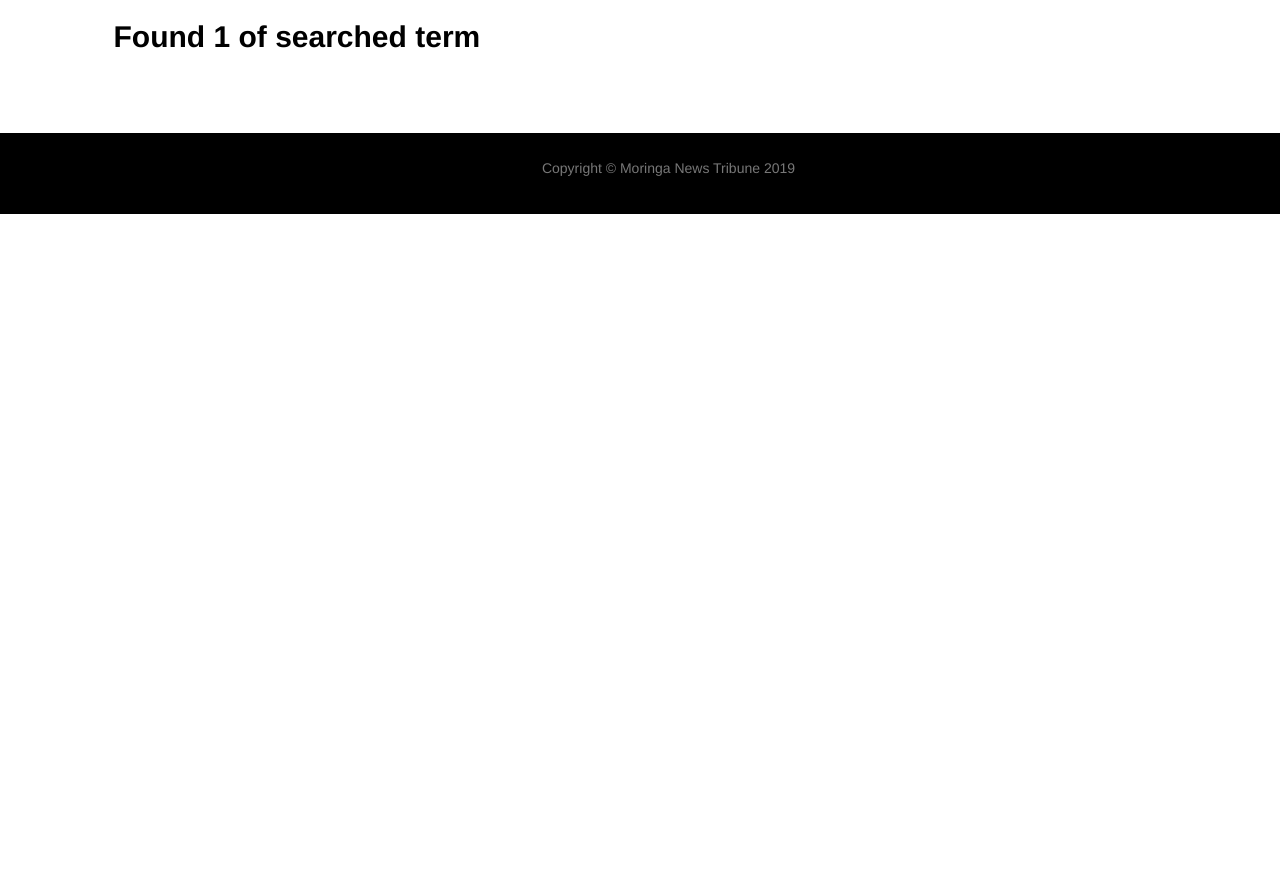
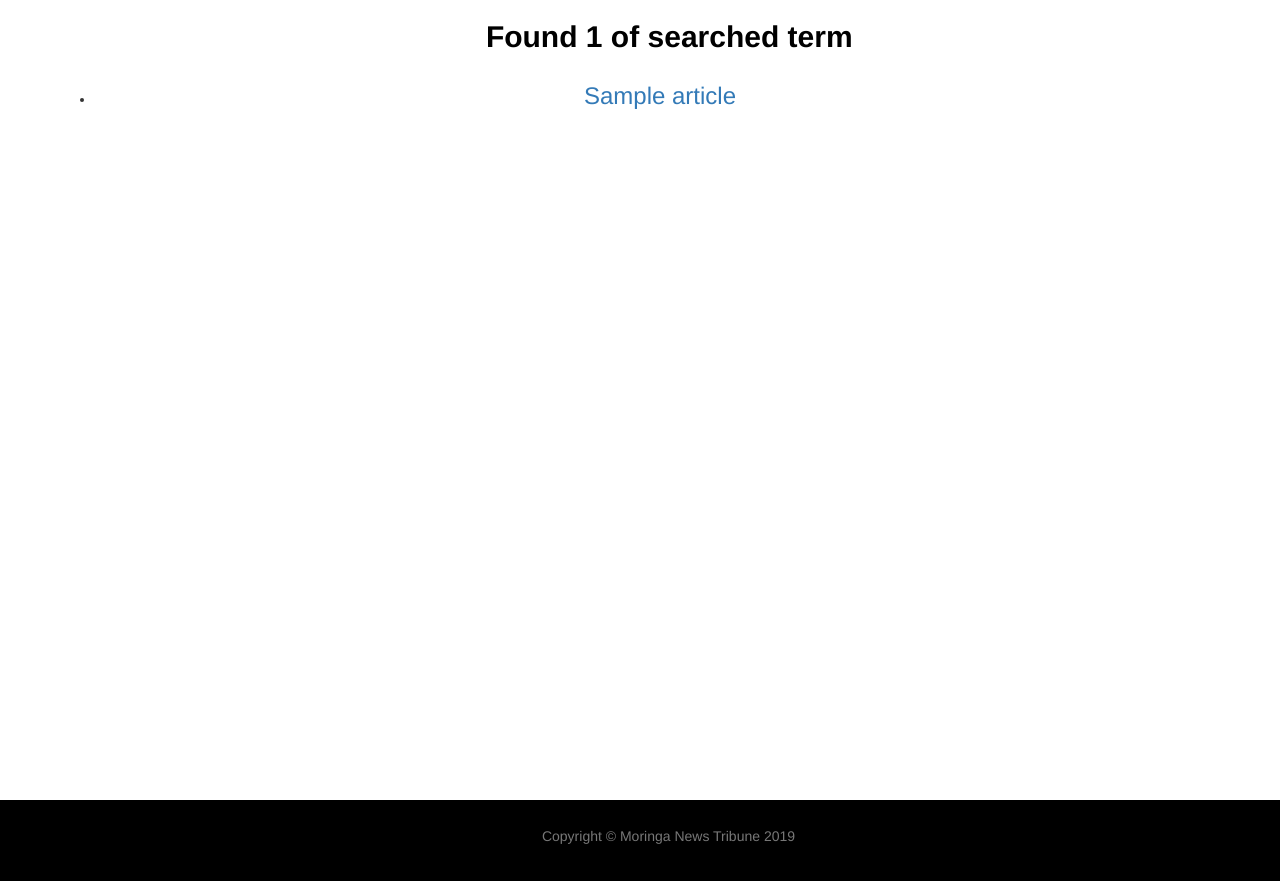
Before and after one commit to bryomajor/the-moringa-tribune, a Django app: template news/templates/all-news/search.html in a window 1280 px wide. Shown: the part 52-933 px from the top of the page. Before the commit the page ends 266 px from the top, so only its background shows below. Run offline with Django 3.2, Linux system fonts and the light colour scheme; the template is opened without the code that fills it: most values are stand-ins (such as "Sample title", 1, 10 or a date in 2020); some libraries are stand-ins or nearby versions.

Commit message:
Further styling and linking of the searched article with it's corresponding article

```diff
--- a/news/templates/all-news/search.html
+++ b/news/templates/all-news/search.html
@@ -1,12 +1,12 @@
 {% extends 'all-news/base.html' %}
 {% block content %}
-<section>
+<section id="search">
     <div class="container">
         <div class="row">
             {% if articles %}
-            <h2>Found {{ articles|length }} of searched term {{message}}</h2>
+            <h2 class="text-center">Found {{ articles|length }} of searched term {{message}}</h2>
             {% else %}
-            <h2>Found 0 articles for the search term {{message}}</h2>
+            <h2 class="text-center">Found 0 articles for the search term {{message}}</h2>
             {% endif %}
 
         </div>
@@ -14,9 +14,13 @@
 
             {% if articles %}
             {% for article in articles %}
-            <div class="col-sm-6 col-md-3">
-                <h1>{{article.title}}</h1>
-            </div>
+            <ul class="text-center">
+                <li>
+                    <a href="{% url 'article' article.id %}">
+                        <h3>{{article.title}}</h3>
+                    </a>
+                </li>
+            </ul>
             {% endfor %}
             {% endif %}
         </div>
--- a/static/css/basenews.css
+++ b/static/css/basenews.css
@@ -44,3 +44,7 @@ h2 {
 .navbar {
     margin-bottom: 0;
 }
+
+#search {
+    min-height: 100vh;
+}
```
